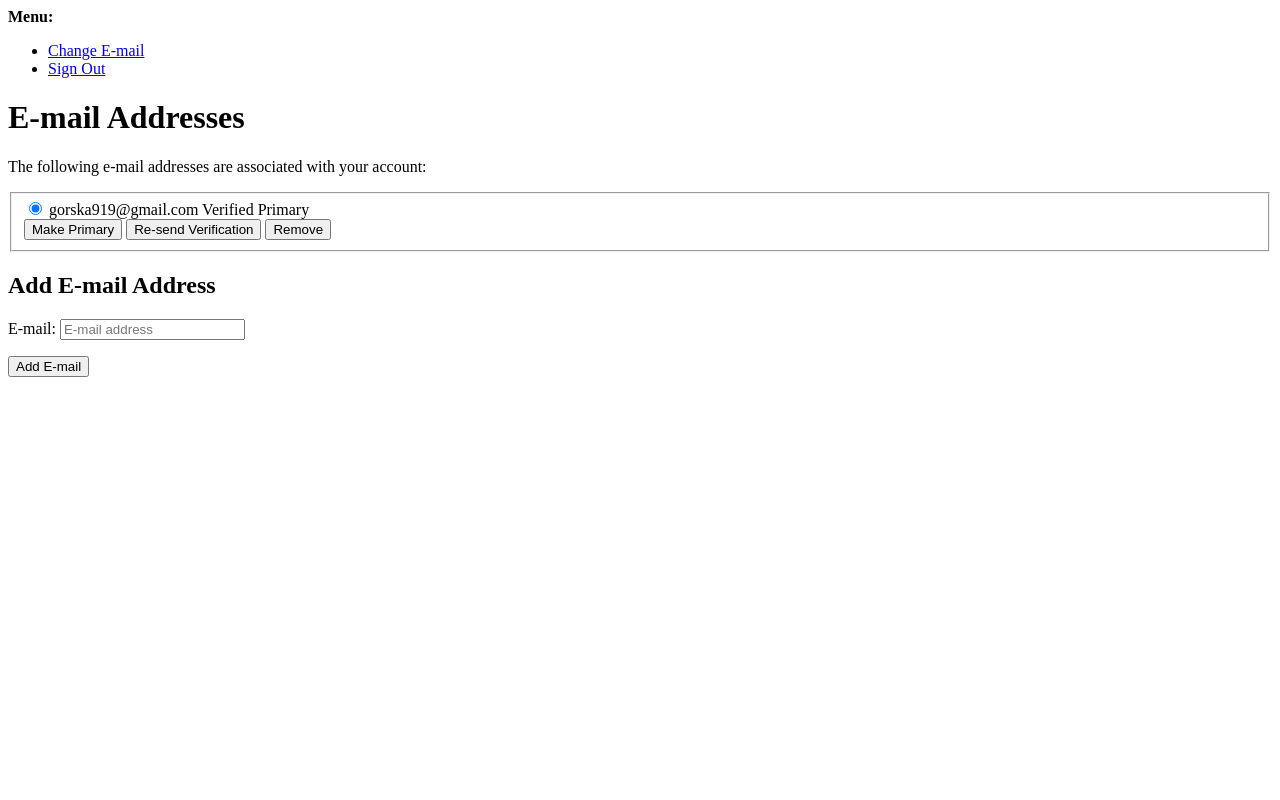
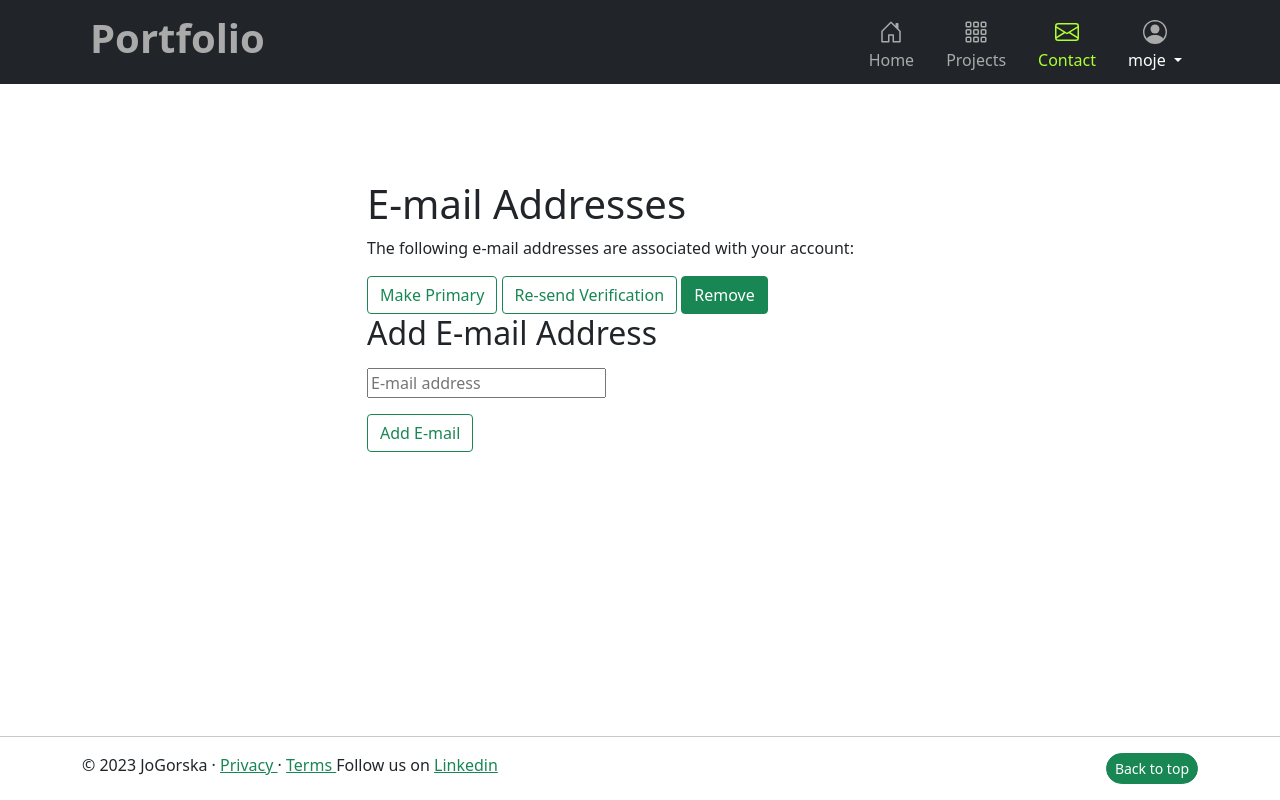
Before and after one commit to JoGorska/portfolio, a Django app: page /accounts/email/ in a window 1280 px wide. Run offline with Django 4.2, Linux system fonts and the light colour scheme; a user stored in the database is signed in; data comes from the database, SQL or seed files in the repository; some libraries are stand-ins or nearby versions.

Commit message:
Style allauth base template and account templates

```diff
--- /dev/null
+++ b/portfolio/static/css/allauth.css
@@ -0,0 +1,14 @@
+
+/* disables displaying labels that come by default from allauth,
+except of label for tick box id_remember */
+
+form label:not([for='id_remember']) {
+    display: none;
+}
+
+/* ads marigin (bootstrap mt-4) to all input elements from allauth
+except of search-form input element in nav bar */
+
+form input:not(.search-form, [type='checkbox']) {
+    margin-top: 0.5rem; /* mt-4 */
+}
--- a/portfolio/templates/allauth/account/account_inactive.html
+++ b/portfolio/templates/allauth/account/account_inactive.html
@@ -4,7 +4,7 @@
 
 {% block head_title %}{% trans "Account Inactive" %}{% endblock %}
 
-{% block content %}
+{% block inner_content %}
 <h1>{% trans "Account Inactive" %}</h1>
 
 <p>{% trans "This account is inactive." %}</p>
--- a/portfolio/templates/allauth/account/base.html
+++ b/portfolio/templates/allauth/account/base.html
@@ -1,42 +1,24 @@
-<!DOCTYPE html>
-<html>
-  <head>
-    <meta http-equiv="X-UA-Compatible" content="IE=edge">
-    <meta name="viewport" content="width=device-width, initial-scale=1.0">
-    <title>{% block head_title %}{% endblock %}</title>
-    {% block extra_head %}
-    {% endblock %}
-  </head>
-  <body>
-    {% block body %}
+{% extends "base.html" %}
+{% load static %}
 
-    {% if messages %}
-    <div>
-      <strong>Messages:</strong>
-      <ul>
-        {% for message in messages %}
-        <li>{{message}}</li>
-        {% endfor %}
-      </ul>
+{% block extra_css %}
+<!-- my css for base template -->
+<link rel="stylesheet" href="{% static 'css/allauth.css' %}">
+
+{% endblock %}
+
+{% block content %}
+    <div class="container header-container mt-5 pt-5">
+        <div class=""></div>
+        <div class="row">
+            <div class="col-md-3"></div>
+            <div class="col-12 col-md-6">
+                <div class="">
+                    {% block inner_content %}
+                    {% endblock %}
+                </div>
+            </div>
+            <div class="col-md-3"></div>
+        </div>
     </div>
-    {% endif %}
-
-    <div>
-      <strong>Menu:</strong>
-      <ul>
-        {% if user.is_authenticated %}
-        <li><a href="{% url 'account_email' %}">Change E-mail</a></li>
-        <li><a href="{% url 'account_logout' %}">Sign Out</a></li>
-        {% else %}
-        <li><a href="{% url 'account_login' %}">Sign In</a></li>
-        <li><a href="{% url 'account_signup' %}">Sign Up</a></li>
-        {% endif %}
-      </ul>
-    </div>
-    {% block content %}
-    {% endblock %}
-    {% endblock %}
-    {% block extra_body %}
-    {% endblock %}
-  </body>
-</html>
+{% endblock %}
--- a/portfolio/templates/allauth/account/email.html
+++ b/portfolio/templates/allauth/account/email.html
@@ -4,7 +4,7 @@
 
 {% block head_title %}{% trans "E-mail Addresses" %}{% endblock %}
 
-{% block content %}
+{% block inner_content %}
     <h1>{% trans "E-mail Addresses" %}</h1>
 {% if user.emailaddress_set.all %}
 <p>{% trans 'The following e-mail addresses are associated with your account:' %}</p>
@@ -31,9 +31,9 @@
   {% endfor %}
 
 <div class="buttonHolder">
-      <button class="secondaryAction" type="submit" name="action_primary" >{% trans 'Make Primary' %}</button>
-      <button class="secondaryAction" type="submit" name="action_send" >{% trans 'Re-send Verification' %}</button>
-      <button class="primaryAction" type="submit" name="action_remove" >{% trans 'Remove' %}</button>
+      <button class="secondaryAction btn btn-outline-success" type="submit" name="action_primary" >{% trans 'Make Primary' %}</button>
+      <button class="secondaryAction btn btn-outline-success" type="submit" name="action_send" >{% trans 'Re-send Verification' %}</button>
+      <button class="primaryAction btn btn-success" type="submit" name="action_remove" >{% trans 'Remove' %}</button>
 </div>
 
 </fieldset>
@@ -50,7 +50,7 @@
     <form method="post" action="{% url 'account_email' %}" class="add_email">
         {% csrf_token %}
         {{ form.as_p }}
-        <button name="action_add" type="submit">{% trans "Add E-mail" %}</button>
+        <button class="btn btn-outline-success" name="action_add" type="submit">{% trans "Add E-mail" %}</button>
     </form>
   {% endif %}
 
--- a/portfolio/templates/allauth/account/email_confirm.html
+++ b/portfolio/templates/allauth/account/email_confirm.html
@@ -6,7 +6,7 @@
 {% block head_title %}{% trans "Confirm E-mail Address" %}{% endblock %}
 
 
-{% block content %}
+{% block inner_content %}
 <h1>{% trans "Confirm E-mail Address" %}</h1>
 
 {% if confirmation %}
@@ -17,7 +17,7 @@
 
 <form method="post" action="{% url 'account_confirm_email' confirmation.key %}">
 {% csrf_token %}
-    <button type="submit">{% trans 'Confirm' %}</button>
+    <button class="btn btn-success" type="submit">{% trans 'Confirm' %}</button>
 </form>
 
 {% else %}
--- a/portfolio/templates/allauth/account/login.html
+++ b/portfolio/templates/allauth/account/login.html
@@ -5,7 +5,7 @@
 
 {% block head_title %}{% trans "Sign In" %}{% endblock %}
 
-{% block content %}
+{% block inner_content %}
 
 <h1>{% trans "Sign In" %}</h1>
 
@@ -39,8 +39,8 @@ for a {{ site_name }} account and sign in below:{% endblocktrans %}</p>
   {% if redirect_field_value %}
   <input type="hidden" name="{{ redirect_field_name }}" value="{{ redirect_field_value }}" />
   {% endif %}
-  <a class="button secondaryAction" href="{% url 'account_reset_password' %}">{% trans "Forgot Password?" %}</a>
-  <button class="primaryAction" type="submit">{% trans "Sign In" %}</button>
+  <a class="button btn btn-outline-success secondaryAction" href="{% url 'account_reset_password' %}">{% trans "Forgot Password?" %}</a>
+  <button class="btn btn-success primaryAction" type="submit">{% trans "Sign In" %}</button>
 </form>
 
 {% endblock %}
--- a/portfolio/templates/allauth/account/logout.html
+++ b/portfolio/templates/allauth/account/logout.html
@@ -4,7 +4,7 @@
 
 {% block head_title %}{% trans "Sign Out" %}{% endblock %}
 
-{% block content %}
+{% block inner_content %}
 <h1>{% trans "Sign Out" %}</h1>
 
 <p>{% trans 'Are you sure you want to sign out?' %}</p>
@@ -14,7 +14,7 @@
   {% if redirect_field_value %}
   <input type="hidden" name="{{ redirect_field_name }}" value="{{ redirect_field_value }}"/>
   {% endif %}
-  <button type="submit">{% trans 'Sign Out' %}</button>
+  <button class="btn btn-success" type="submit">{% trans 'Sign Out' %}</button>
 </form>
 
 
--- a/portfolio/templates/allauth/account/password_change.html
+++ b/portfolio/templates/allauth/account/password_change.html
@@ -4,13 +4,13 @@
 
 {% block head_title %}{% trans "Change Password" %}{% endblock %}
 
-{% block content %}
+{% block inner_content %}
     <h1>{% trans "Change Password" %}</h1>
 
     <form method="POST" action="{% url 'account_change_password' %}" class="password_change">
         {% csrf_token %}
         {{ form.as_p }}
-        <button type="submit" name="action">{% trans "Change Password" %}</button>
-        <a href="{% url 'account_reset_password' %}">{% trans "Forgot Password?" %}</a>
+        <button class="btn btn-success" type="submit" name="action">{% trans "Change Password" %}</button>
+        <a class="btn btn-outline-success" href="{% url 'account_reset_password' %}">{% trans "Forgot Password?" %}</a>
     </form>
 {% endblock %}
--- a/portfolio/templates/allauth/account/password_reset.html
+++ b/portfolio/templates/allauth/account/password_reset.html
@@ -5,7 +5,7 @@
 
 {% block head_title %}{% trans "Password Reset" %}{% endblock %}
 
-{% block content %}
+{% block inner_content %}
 
     <h1>{% trans "Password Reset" %}</h1>
     {% if user.is_authenticated %}
--- a/portfolio/templates/allauth/account/password_reset_done.html
+++ b/portfolio/templates/allauth/account/password_reset_done.html
@@ -5,7 +5,7 @@
 
 {% block head_title %}{% trans "Password Reset" %}{% endblock %}
 
-{% block content %}
+{% block inner_content %}
     <h1>{% trans "Password Reset" %}</h1>
 
     {% if user.is_authenticated %}
--- a/portfolio/templates/allauth/account/password_reset_from_key.html
+++ b/portfolio/templates/allauth/account/password_reset_from_key.html
@@ -3,7 +3,7 @@
 {% load i18n %}
 {% block head_title %}{% trans "Change Password" %}{% endblock %}
 
-{% block content %}
+{% block inner_content %}
     <h1>{% if token_fail %}{% trans "Bad Token" %}{% else %}{% trans "Change Password" %}{% endif %}</h1>
 
     {% if token_fail %}
--- a/portfolio/templates/allauth/account/password_reset_from_key_done.html
+++ b/portfolio/templates/allauth/account/password_reset_from_key_done.html
@@ -3,7 +3,7 @@
 {% load i18n %}
 {% block head_title %}{% trans "Change Password" %}{% endblock %}
 
-{% block content %}
+{% block inner_content %}
     <h1>{% trans "Change Password" %}</h1>
     <p>{% trans 'Your password is now changed.' %}</p>
 {% endblock %}
--- a/portfolio/templates/allauth/account/password_set.html
+++ b/portfolio/templates/allauth/account/password_set.html
@@ -4,7 +4,7 @@
 
 {% block head_title %}{% trans "Set Password" %}{% endblock %}
 
-{% block content %}
+{% block inner_content %}
     <h1>{% trans "Set Password" %}</h1>
 
     <form method="POST" action="{% url 'account_set_password' %}" class="password_set">
--- a/portfolio/templates/allauth/account/signup.html
+++ b/portfolio/templates/allauth/account/signup.html
@@ -4,7 +4,7 @@
 
 {% block head_title %}{% trans "Signup" %}{% endblock %}
 
-{% block content %}
+{% block inner_content %}
 <h1>{% trans "Sign Up" %}</h1>
 
 <p>{% blocktrans %}Already have an account? Then please <a href="{{ login_url }}">sign in</a>.{% endblocktrans %}</p>
@@ -15,7 +15,7 @@
   {% if redirect_field_value %}
   <input type="hidden" name="{{ redirect_field_name }}" value="{{ redirect_field_value }}" />
   {% endif %}
-  <button type="submit">{% trans "Sign Up" %} &raquo;</button>
+  <button class="btn btn-success" type="submit">{% trans "Sign Up" %} &raquo;</button>
 </form>
 
 {% endblock %}
--- a/portfolio/templates/allauth/account/signup_closed.html
+++ b/portfolio/templates/allauth/account/signup_closed.html
@@ -4,7 +4,7 @@
 
 {% block head_title %}{% trans "Sign Up Closed" %}{% endblock %}
 
-{% block content %}
+{% block inner_content %}
 <h1>{% trans "Sign Up Closed" %}</h1>
 
 <p>{% trans "We are sorry, but the sign up is currently closed." %}</p>
--- a/portfolio/templates/allauth/account/verification_sent.html
+++ b/portfolio/templates/allauth/account/verification_sent.html
@@ -4,7 +4,7 @@
 
 {% block head_title %}{% trans "Verify Your E-mail Address" %}{% endblock %}
 
-{% block content %}
+{% block inner_content %}
     <h1>{% trans "Verify Your E-mail Address" %}</h1>
 
     <p>{% blocktrans %}We have sent an e-mail to you for verification. Follow the link provided to finalize the signup process. If you do not see the verification e-mail in your main inbox, check your spam folder. Please contact us if you do not receive the verification e-mail within a few minutes.{% endblocktrans %}</p>
--- a/portfolio/templates/allauth/account/verified_email_required.html
+++ b/portfolio/templates/allauth/account/verified_email_required.html
@@ -4,7 +4,7 @@
 
 {% block head_title %}{% trans "Verify Your E-mail Address" %}{% endblock %}
 
-{% block content %}
+{% block inner_content %}
 <h1>{% trans "Verify Your E-mail Address" %}</h1>
 
 {% url 'account_email' as email_url %}
```
Also changed, not shown: portfolio/templates/allauth/base.html (added, +40 -0 lines).
